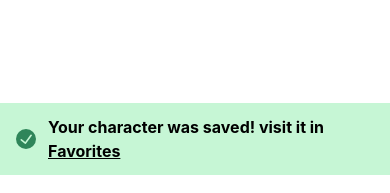
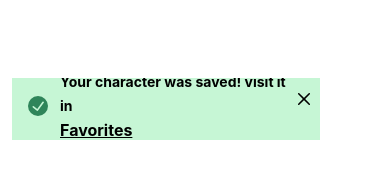
Before and after one commit to Veron-Juan/rickandmorty-page, a React (Vite) app in the folder rickandmorty-page/: page /character in a window 390 px wide. Both pictures are taken after a click on the button "Save". Shown: the part 636-829 px from the top of the page. Built offline with nearby package versions, Linux system fonts and the light colour scheme; no server answers.

Commit message:
succes and delet alert responsive

```diff
--- a/rickandmorty-page/src/components/DeletAlert.jsx
+++ b/rickandmorty-page/src/components/DeletAlert.jsx
@@ -18,6 +18,9 @@ const breatheAnimation = keyframes`
 const ContainAlert = styled.div`
  position: absolute;
  top: 80vh;
+ left: 3%;
+transform: translate(-50%, -50%);
+ animation: .9s ${breatheAnimation} linear both;
  animation: .9s ${breatheAnimation} linear both;
 `
 
@@ -31,7 +34,7 @@ const ContainAlert = styled.div`
           <Modal position="absolute" isOpen={isOpen} onClose={onClose}>
             <ModalContent boxShadow="none">
               <ContainAlert>
-                <Alert status="error" width="460px">
+                <Alert status="error" width="308px" height="62px">
                   <AlertIcon />
                   <AlertTitle>
                     <Text>Your character was deleted</Text>
--- a/rickandmorty-page/src/components/SuccessAlert.jsx
+++ b/rickandmorty-page/src/components/SuccessAlert.jsx
@@ -8,7 +8,8 @@ import {
     AlertIcon,
     AlertTitle,
     Text,
-    useColorModeValue
+    useColorModeValue,
+    useMediaQuery
   } from '@chakra-ui/react'
   import { StarIcon } from '@chakra-ui/icons'
   import { Link } from 'react-router-dom'
@@ -19,13 +20,20 @@ const breatheAnimation = keyframes`
 `
 const ContainAlert = styled.div`
  position: absolute;
- top: 80vh;
+ top: 77vh;
+ left: 3%;
+transform: translate(-50%, -50%);
  animation: .9s ${breatheAnimation} linear both;
+
+ /* @media (max-width: 494px) {
+    width: 400px;
+  } */
+
 
 `
     function SuccessAlert() {
       const { isOpen, onOpen, onClose } = useDisclosure();
-
+      const [isLargerThan495] = useMediaQuery('(max-width: 495px)')
       const bg = useColorModeValue("#c6f6d5", "#c6f6d5");
       return (
         <>
@@ -36,17 +44,17 @@ const ContainAlert = styled.div`
           <Modal position="absolute" isOpen={isOpen} onClose={onClose}>
             <ModalContent boxShadow="none">
               <ContainAlert>
-                <Alert bg={bg} status="success" width="460px">
+                <Alert bg={bg} status="success" width="308px" height="62px" >
                   <AlertIcon />
                   <AlertTitle>
-                    <Text color="black">
+                    <Text color="black" fontSize="14px">
                       Your character was saved! visit it in
                     </Text>
                     <Link onClick={() => window.scroll(0, 0)} to="/favorites">
                       <u style={{ color: "black" }}>Favorites</u>
                     </Link>
                   </AlertTitle>
-                  <ModalCloseButton color="black" onClick={onClose} />
+                  <ModalCloseButton paddingLeft="24px" color="black" onClick={onClose} />
                 </Alert>
               </ContainAlert>
             </ModalContent>
```
